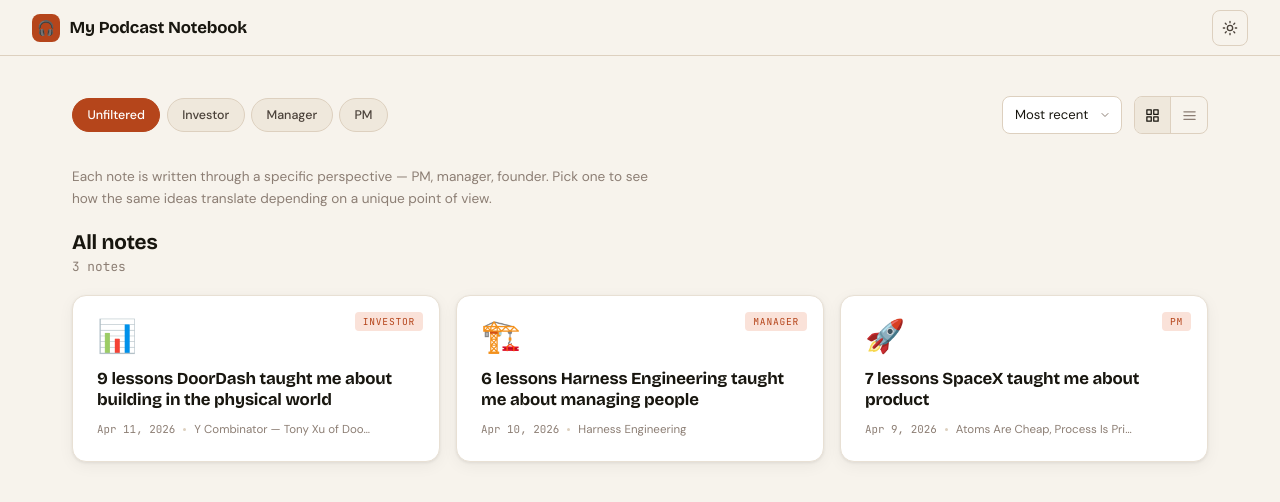
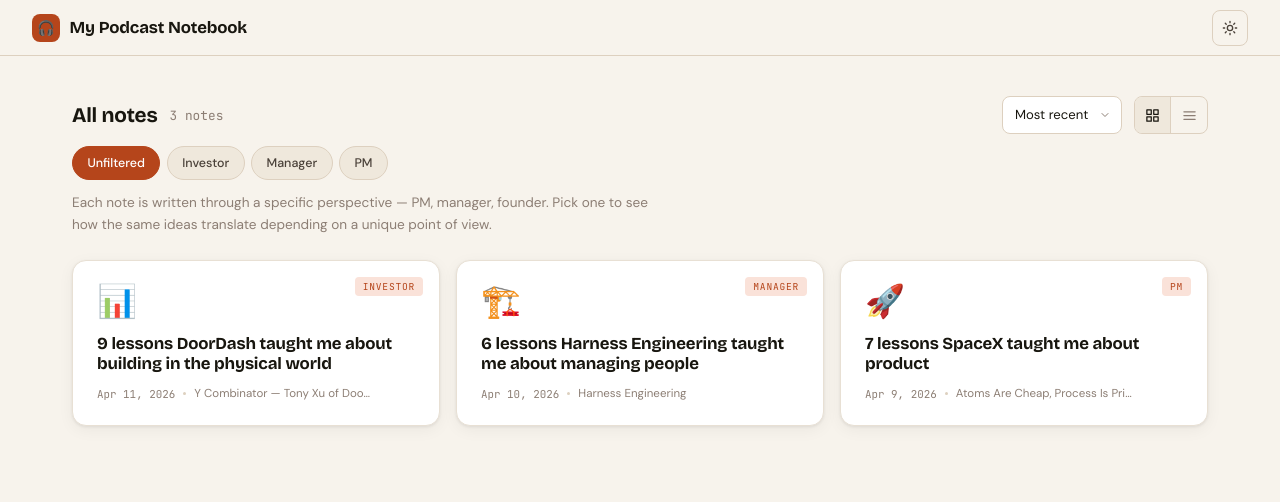
Before and after one commit to lisaqiyali-0105/podcast-recap, a website: page library/index.html in a window 1280 px wide. Drawn offline with nearby package versions, Linux system fonts and the light colour scheme.

Commit message:
Implement layout Option B: count → chips → hint → cards

```diff
--- a/library/index.html
+++ b/library/index.html
@@ -133,30 +133,31 @@
       padding: 2.5rem 2rem 4rem;
     }
 
-    /* ── FILTER HINT ── */
-    .filter-hint {
-      font-size: 0.85rem;
-      color: var(--text-muted);
-      margin: 0 0 1.25rem;
-      max-width: 600px;
-      line-height: 1.6;
-    }
-
-    /* ── TOOLBAR ── */
+    /* ── TOOLBAR (count + sort + view) ── */
     .toolbar {
       display: flex;
       align-items: center;
       gap: 0.75rem;
-      margin-bottom: 2rem;
+      margin-bottom: 0.75rem;
       flex-wrap: wrap;
     }
 
+    /* ── CHIPS ── */
     .filter-chips {
       display: flex;
       align-items: center;
       gap: 0.4rem;
       flex-wrap: wrap;
-      flex: 1;
+      margin-bottom: 0.75rem;
+    }
+
+    /* ── FILTER HINT ── */
+    .filter-hint {
+      font-size: 0.85rem;
+      color: var(--text-muted);
+      margin: 0 0 1.5rem;
+      max-width: 600px;
+      line-height: 1.6;
     }
 
     .chip {
@@ -231,10 +232,6 @@
     .view-btn svg { width: 15px; height: 15px; pointer-events: none; }
 
     /* ── SECTION HEADER ── */
-    .section-header {
-      margin-bottom: 1.25rem;
-    }
-
     .section-title {
       font-family: var(--font-d);
       font-size: 1.3rem;
@@ -247,7 +244,6 @@
       font-size: 0.8rem;
       color: var(--text-muted);
       font-family: var(--font-m);
-      margin-top: 0.2rem;
     }
 
     /* ── GRID ── */
@@ -479,18 +475,16 @@
 <!-- MAIN -->
 <main class="main">
 
-  <!-- TOOLBAR -->
+  <!-- COUNT ROW: title + sort + view -->
   <div class="toolbar">
-    <div class="filter-chips" id="filter-chips" role="group" aria-label="Filter by perspective">
-      <!-- dynamically populated -->
-    </div>
-
+    <div class="section-title">All notes</div>
+    <div class="section-count" id="count-label"></div>
+    <div style="flex:1"></div>
     <select class="sort-select" id="sort" aria-label="Sort order">
       <option value="newest">Most recent</option>
       <option value="oldest">Oldest first</option>
       <option value="az">A → Z</option>
     </select>
-
     <div class="view-toggle" role="group" aria-label="View mode">
       <button class="view-btn active" id="btn-grid" title="Grid view" aria-pressed="true">
         <svg viewBox="0 0 24 24" fill="none" stroke="currentColor" stroke-width="2" stroke-linecap="round" stroke-linejoin="round" aria-hidden="true"><rect x="3" y="3" width="7" height="7"/><rect x="14" y="3" width="7" height="7"/><rect x="3" y="14" width="7" height="7"/><rect x="14" y="14" width="7" height="7"/></svg>
@@ -501,14 +495,13 @@
     </div>
   </div>
 
+  <!-- CHIPS -->
+  <div class="filter-chips" id="filter-chips" role="group" aria-label="Filter by perspective">
+    <!-- dynamically populated -->
+  </div>
+
   <!-- HELPER TEXT -->
   <p class="filter-hint">Each note is written through a specific perspective — PM, manager, founder. Pick one to see how the same ideas translate depending on a unique point of view.</p>
-
-  <!-- SECTION HEADER -->
-  <div class="section-header">
-    <div class="section-title">All notes</div>
-    <div class="section-count" id="count-label"></div>
-  </div>
 
   <!-- CARDS -->
   <div id="grid" class="grid" role="list"></div>
```
